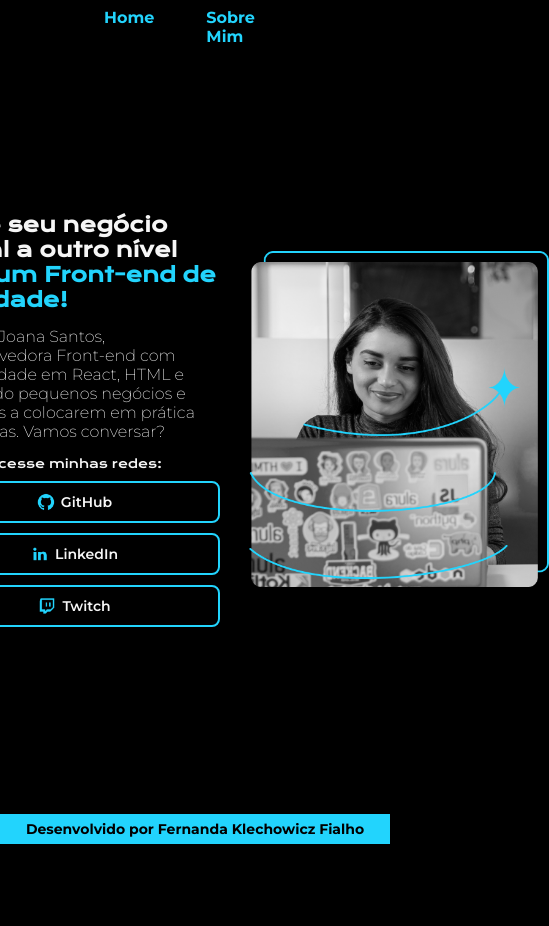
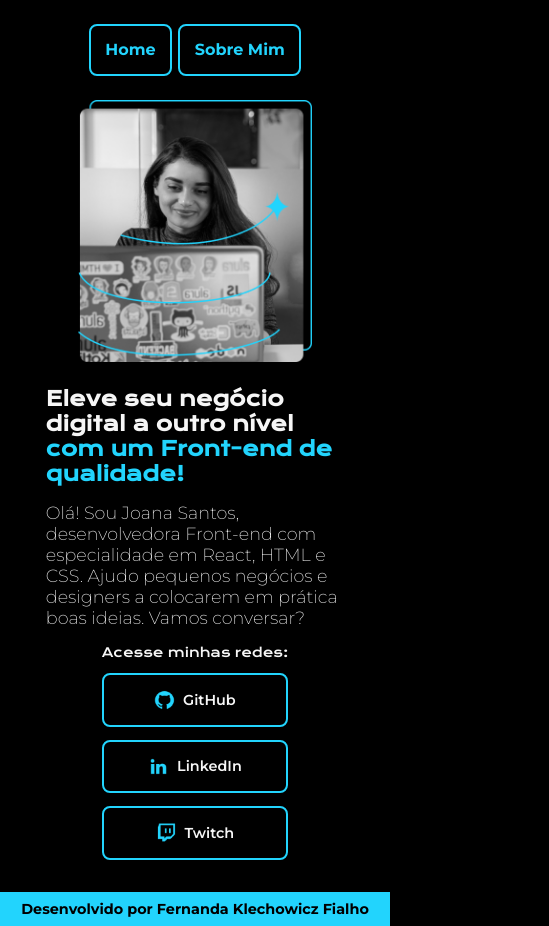
Before and after one commit to FehFialho/alura-web-dev, a plain HTML site: page index.html in a window 390 px wide. Shown: the whole page, 549 px wide, since content can reach past the window. Before the commit the page ends 844 px from the top, so only its background shows below. Drawn offline with nearby package versions, Linux system fonts and the light colour scheme.

Commit message:
Mudança de unidades p/ responsividade + Layout até 1100px

```diff
--- a/index.html
+++ b/index.html
@@ -8,7 +8,7 @@
 </head>
 <body>
     <header>
-        <nav>
+        <nav class="main-nav">
             <a class="nav__link" href="/index.html">Home</a>
             <a class="nav__link" href="/pages/about.html">Sobre Mim</a>
         </nav>
--- a/style.css
+++ b/style.css
@@ -31,21 +31,22 @@ main{
 
 header{
     width: 100%;
+    height: 20%;
 }
 
-nav{
+.main-nav{
     display: flex;
     flex-direction: row;
-    gap: 4px;
-    margin: 4px 80px;
+    box-sizing: border-box;
+    padding: 1.5rem 5rem;
     align-items: flex-start;
+    gap: 2rem;
 }
 
 .nav__link{
     font-family: var(--main-font);
     font-weight: 700;
     font-style: bold;
-    margin: 4px 24px;
     text-decoration: none;
     color: var(--main-color);
 }
@@ -54,40 +55,38 @@ nav{
     display: flex;
     align-items: center;
     justify-content: space-between;
-    margin-bottom: 30px;
+    margin-bottom: 2rem;
  }
 
 .presentation__info{
-    max-width: 32rem;
+    max-width: 47vw;
     margin: 0 5%;
     display: flex;
     flex-direction: column;
-    gap: 15px;
+    gap: 0.9rem;
  }
 
 .presentation__title {
     color: var(--sec-color);
-    font-size: 20px;
+    font-size: 1.25rem;
     font-family: var(--sec-font);
-    /* Adicionar mais estilos conforme necessário */
 }
 
 .presentation__desc {
     font-family: var(--main-font);
     font-weight: 250;
     color: var(--sec-color);
-    font-size: 16px;
+    font-size: 1.1rem;
 }
 
 .presentation__p{
     color: var(--sec-color);
-    font-size: 12px;
+    font-size: 0.8rem;
     font-family: var(--sec-font);
 }
 
 .presentation__image {
-    max-width: 300px; /* Limite máximo de largura para a imagem */
-    height: auto;
+    max-width: 30vw;
 }
 
 .presentation__linker{
@@ -95,7 +94,7 @@ nav{
     justify-content: space-between;
     flex-direction: column;
     align-items: center;
-    gap: 10px;
+    gap: 0.8rem;
 }
 
 .blue-text {
@@ -112,17 +111,17 @@ nav{
     font-family: var(--main-font);
     font-weight: 600;
     font-style: bold;
-    font-size: 14px;
+    font-size: 0.9rem;
     text-decoration: none;
     color: var(--sec-color);
     border: 2px solid var(--main-color);
-    border-radius: 8px;
-    padding: 10px 3px;
+    border-radius: 0.5rem;
+    padding: 0.9rem 0.1rem;
     background-color: var(--terc-color);
-    width: 280px;
+    width: 60%;
     display: flex;
     justify-content: center;
-    gap: 6px;
+    gap: 0.5rem;
     align-items: center;
     text-align: center;
 }
@@ -133,7 +132,7 @@ nav{
 }
 
 .linker__img {
-    max-width: 18px;
+    max-width: 1.3rem;
 }
 
 footer{
@@ -147,7 +146,37 @@ footer{
 .footer__text{
     font-family: var(--main-font);
     font-weight: 700;
-    font-size: 14px;
+    font-size: 0.9rem;
     color: var(--terc-color);
-    padding: 6px;
+    padding: 0.5rem;
 }
+
+@media (max-width: 1100px) {
+
+    .nav__link{
+        border: 0.15rem solid var(--main-color);
+        border-radius: 0.5rem;
+        padding: 0.9rem 0.9rem;
+        align-items: center;
+        justify-content: center;
+    }
+
+    .main-nav{
+        justify-content: center;
+        gap: 0.4rem;
+    }
+
+    .presentation{
+        flex-direction: column-reverse;
+    }
+
+    .presentation__info{
+        max-width: 85vw;
+        gap: 1rem;
+    }
+
+    .presentation__image{
+        margin-bottom: 1.5rem;
+        max-width: 60vw;
+    }
+}
```
